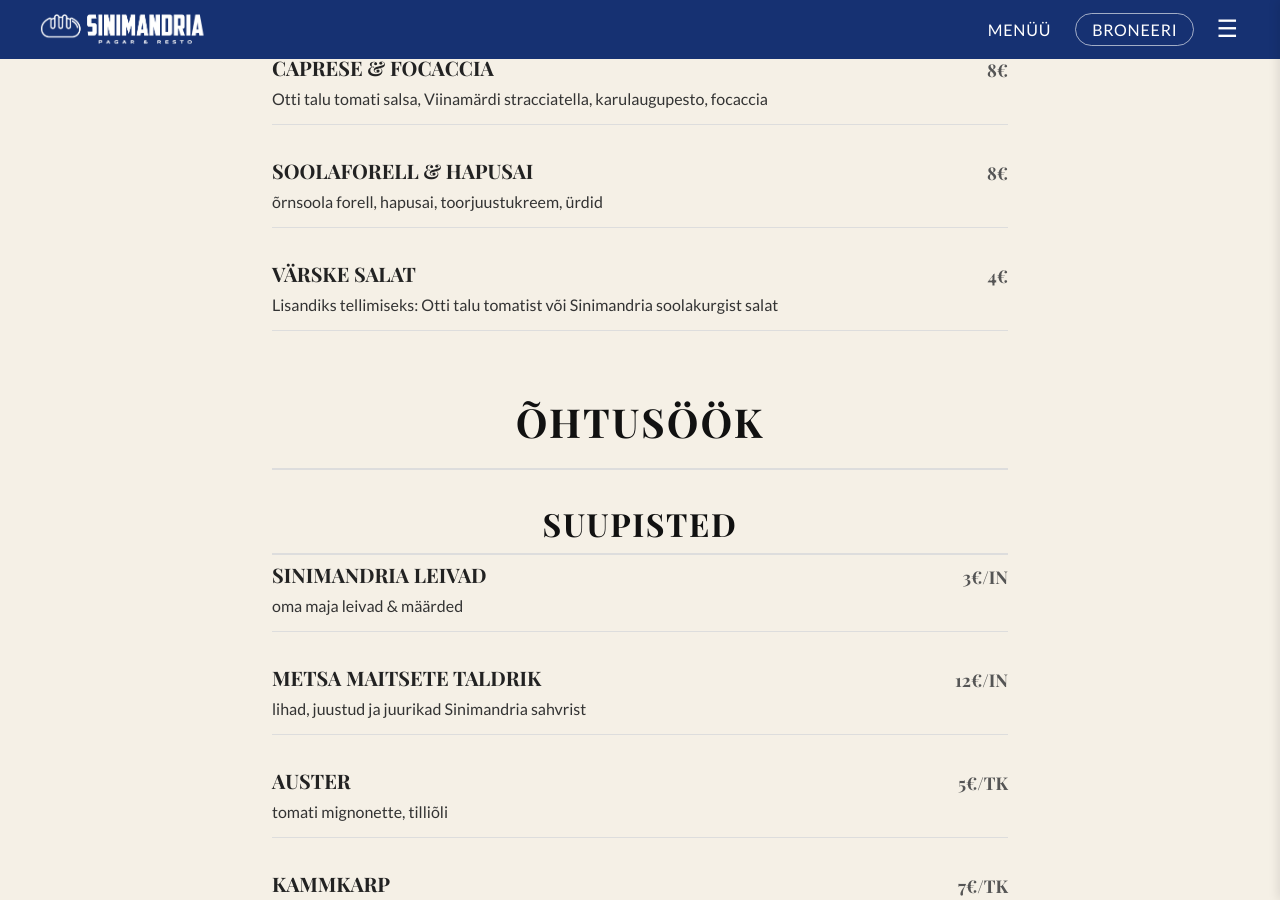
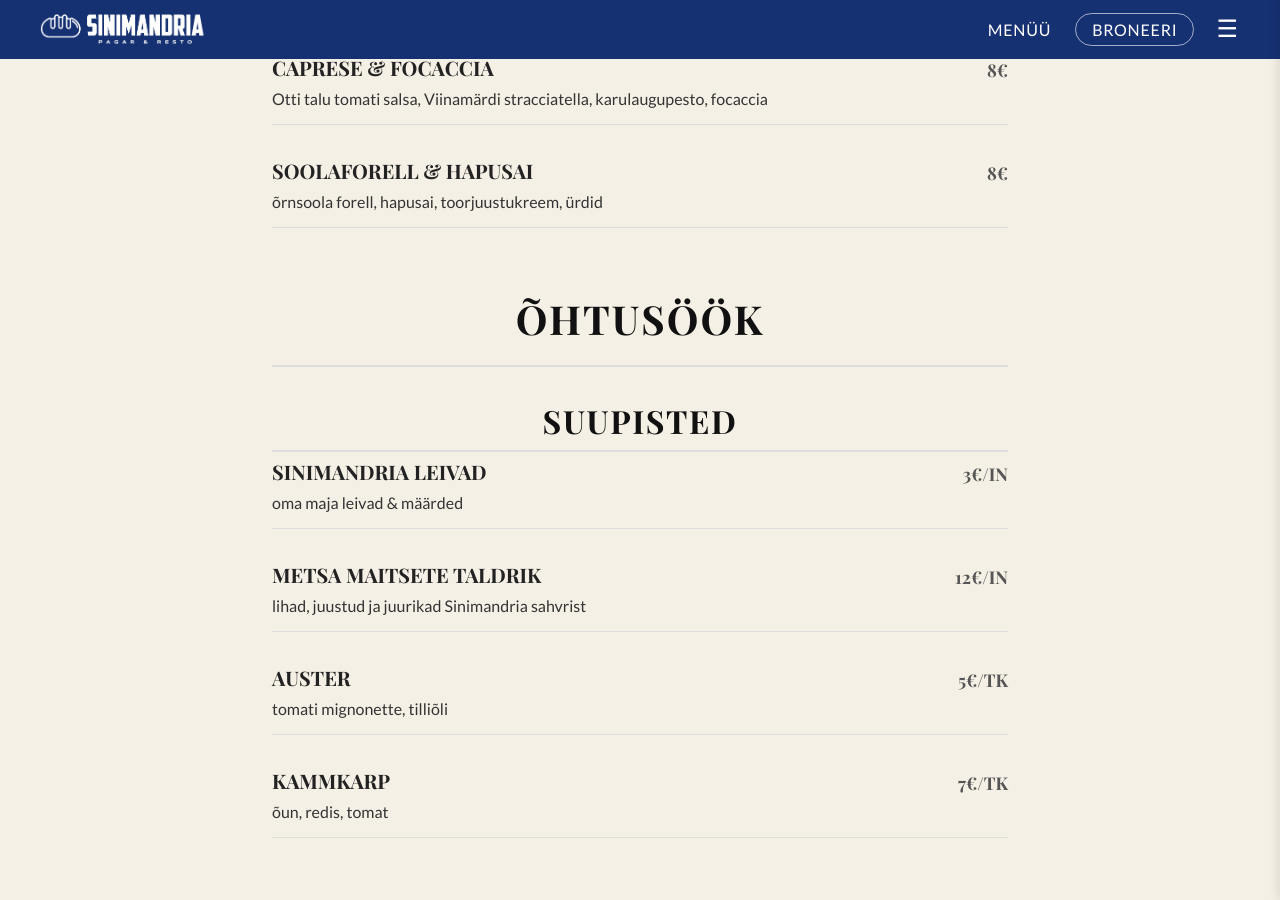
Before and after one commit to m-tu/sinimandria, a Jekyll site: the page built from pages/menu.markdown, in a window 1280 px wide and 900 px high, scrolled down 2362 px. Built offline with Jekyll 4.4.1, drawn with Linux system fonts in a browser that asks for light colours.

Commit message:
Update menu.markdown

```diff
--- a/pages/menu.markdown
+++ b/pages/menu.markdown
@@ -107,10 +107,6 @@
     <h3>SOOLAFORELL & HAPUSAI <span class="price">8€</span></h3>
     <p>õrnsoola forell, hapusai, toorjuustukreem, ürdid</p>
   </div>
-  <div class="menu-item">
-    <h3>VÄRSKE SALAT <span class="price">4€</span></h3>
-    <p>Lisandiks tellimiseks: Otti talu tomatist või Sinimandria soolakurgist salat</p>
-  </div>
 </section>
 
 <div id="ohtusook" class="menu-heading-group">
```
